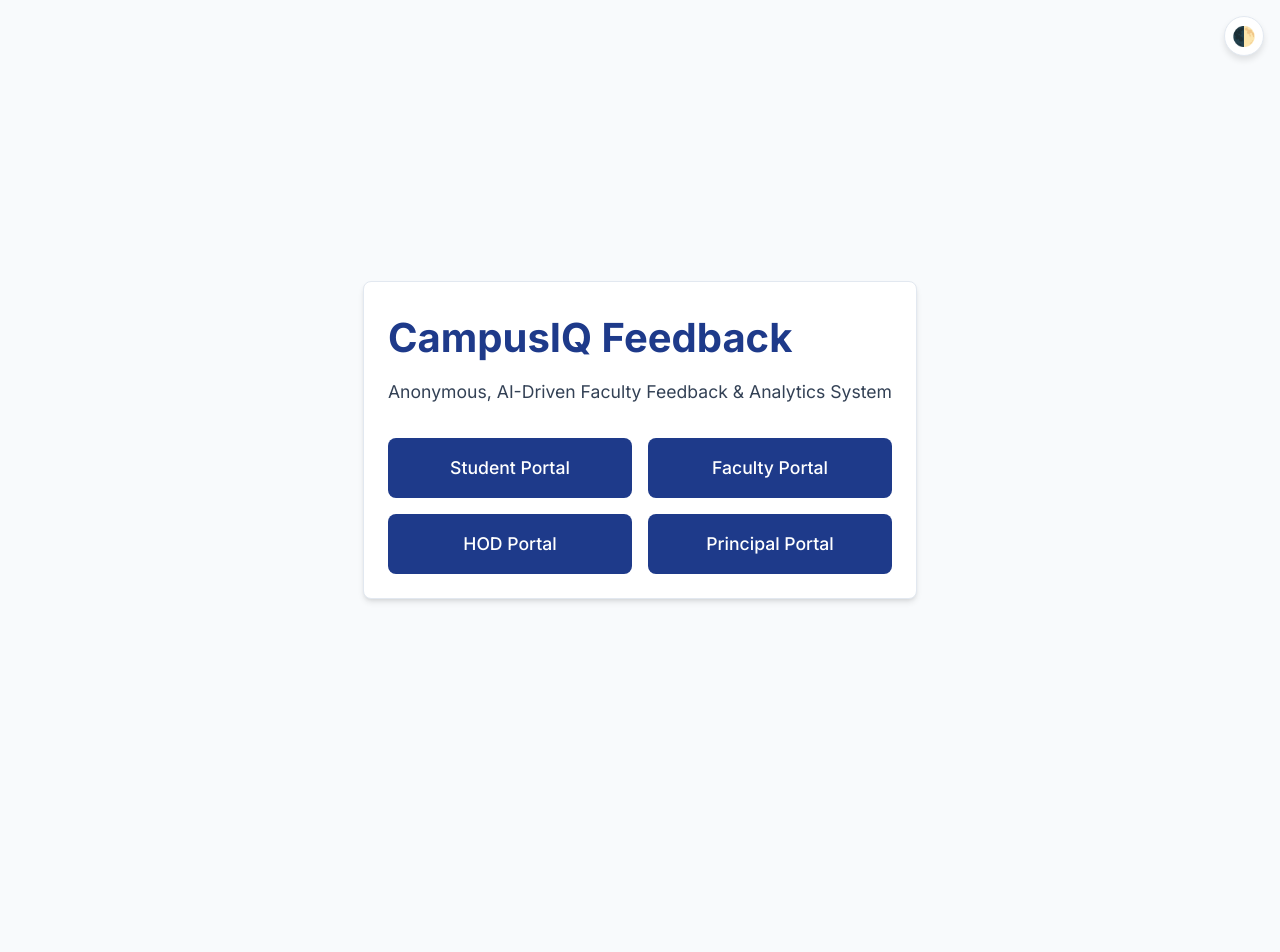
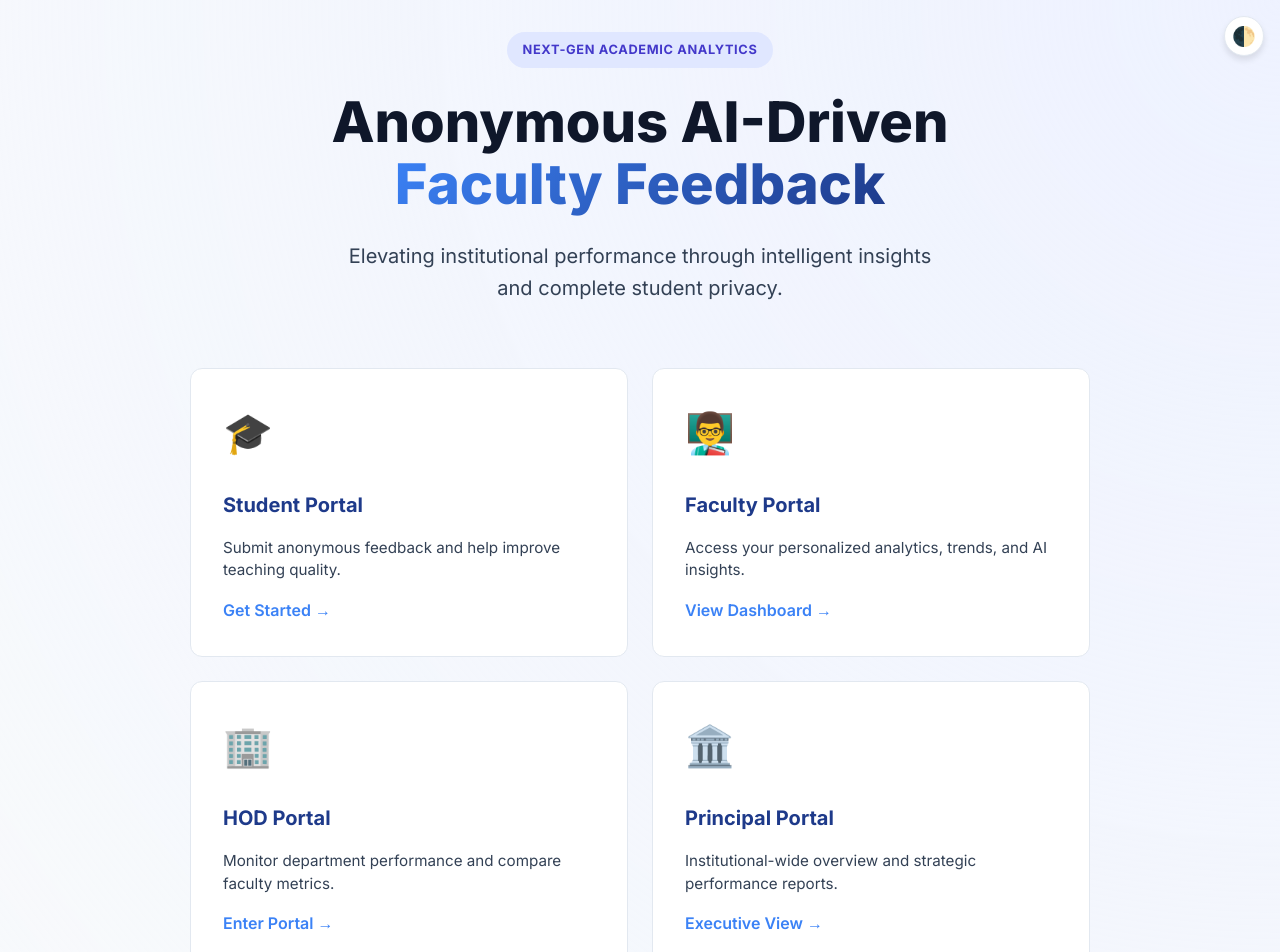
Before and after one commit to karatekarshivani-art/student---faculty-feedback, a Next.js app: page / in a window 1280 px wide. Shown: the top 952 px of the page. Before the commit the page ends 800 px from the top, so only its background shows below. Built offline with nearby package versions, Linux system fonts and the light colour scheme.

Commit message:
Enhanced landing page with premium design and animations

```diff
--- a/src/app/page.module.css
+++ b/src/app/page.module.css
@@ -3,37 +3,126 @@
   padding: 2rem;
   display: flex;
   flex-direction: column;
+  align-items: center;
   justify-content: center;
+  background: radial-gradient(circle at top right, #EEF2FF, transparent),
+              radial-gradient(circle at bottom left, #F8FAFC, transparent);
+}
+
+:global(.dark-mode) .container {
+  background: radial-gradient(circle at top right, #1E1B4B, transparent),
+              radial-gradient(circle at bottom left, #0F172A, transparent);
+}
+
+.hero {
+  text-align: center;
+  margin-bottom: 4rem;
+  max-width: 800px;
+  animation: fadeInDown 0.8s ease-out;
+}
+
+.badge {
+  display: inline-block;
+  padding: 0.5rem 1rem;
+  background: #E0E7FF;
+  color: #4338CA;
+  border-radius: 20px;
+  font-size: 0.8rem;
+  font-weight: 700;
+  text-transform: uppercase;
+  letter-spacing: 0.05em;
+  margin-bottom: 1.5rem;
 }
 
 .title {
-  color: var(--primary-blue);
+  font-size: 3.5rem;
+  font-weight: 800;
+  color: var(--foreground);
+  line-height: 1.1;
+  margin-bottom: 1.5rem;
+}
+
+.gradientText {
+  background: linear-gradient(135deg, #3B82F6, #1E3A8A);
+  -webkit-background-clip: text;
+  -webkit-text-fill-color: transparent;
+}
+
+.subtitle {
+  font-size: 1.25rem;
+  color: var(--primary-gray);
+  max-width: 600px;
+  margin: 0 auto;
+}
+
+.roleGrid {
+  display: grid;
+  grid-template-columns: repeat(2, 1fr);
+  gap: 1.5rem;
+  width: 100%;
+  max-width: 900px;
+  animation: fadeInUp 0.8s ease-out 0.2s both;
+}
+
+.card {
+  background: var(--card-bg);
+  border: 1px solid var(--card-border);
+  padding: 2rem;
+  border-radius: 12px;
+  transition: all 0.3s cubic-bezier(0.4, 0, 0.2, 1);
+  display: flex;
+  flex-direction: column;
+  gap: 1rem;
+  text-decoration: none;
+  color: inherit;
+}
+
+.card:hover {
+  transform: translateY(-8px);
+  border-color: var(--secondary-blue);
+  box-shadow: 0 20px 25px -5px rgba(0, 0, 0, 0.1), 0 10px 10px -5px rgba(0, 0, 0, 0.04);
+}
+
+.cardIcon {
   font-size: 2.5rem;
   margin-bottom: 0.5rem;
 }
 
-.subtitle {
-  color: var(--primary-gray);
-  font-size: 1.1rem;
-  margin-bottom: 2rem;
+.card h3 {
+  color: var(--primary-blue);
+  font-size: 1.25rem;
 }
 
-.roleGrid {
-  display: grid;
-  grid-template-columns: 1fr 1fr;
-  gap: 1rem;
+.card p {
+  color: var(--primary-gray);
+  font-size: 0.95rem;
+  line-height: 1.5;
 }
 
-.roleBtn {
-  text-decoration: none;
-  display: block;
-  text-align: center;
-  font-size: 1.1rem;
-  padding: 1rem;
+.linkText {
+  font-weight: 600;
+  color: var(--secondary-blue);
+  margin-top: auto;
 }
 
-@media (max-width: 600px) {
-  .roleGrid {
-    grid-template-columns: 1fr;
-  }
+.footer {
+  margin-top: 4rem;
+  font-size: 0.9rem;
+  color: var(--primary-gray);
+  opacity: 0.7;
 }
+
+@keyframes fadeInDown {
+  from { opacity: 0; transform: translateY(-20px); }
+  to { opacity: 1; transform: translateY(0); }
+}
+
+@keyframes fadeInUp {
+  from { opacity: 0; transform: translateY(20px); }
+  to { opacity: 1; transform: translateY(0); }
+}
+
+@media (max-width: 768px) {
+  .title { font-size: 2.5rem; }
+  .roleGrid { grid-template-columns: 1fr; }
+}
--- a/src/app/page.tsx
+++ b/src/app/page.tsx
@@ -4,27 +4,44 @@ import styles from './page.module.css';
 export default function Home() {
   return (
     <div className={styles.container}>
-      <div className="card text-center" style={{ maxWidth: '600px', margin: '0 auto', marginTop: '10vh' }}>
-        <h1 className={styles.title}>CampusIQ Feedback</h1>
+      <div className={styles.hero}>
+        <div className={styles.badge}>Next-Gen Academic Analytics</div>
+        <h1 className={styles.title}>Anonymous AI-Driven <span className={styles.gradientText}>Faculty Feedback</span></h1>
         <p className={styles.subtitle}>
-          Anonymous, AI-Driven Faculty Feedback & Analytics System
+          Elevating institutional performance through intelligent insights and complete student privacy.
         </p>
+      </div>
 
-        <div className={styles.roleGrid}>
-          <Link href="/login?role=STUDENT" className={`btn-primary ${styles.roleBtn}`}>
-            Student Portal
-          </Link>
-          <Link href="/login?role=FACULTY" className={`btn-primary ${styles.roleBtn}`}>
-            Faculty Portal
-          </Link>
-          <Link href="/login?role=HOD" className={`btn-primary ${styles.roleBtn}`}>
-            HOD Portal
-          </Link>
-          <Link href="/login?role=PRINCIPAL" className={`btn-primary ${styles.roleBtn}`}>
-            Principal Portal
-          </Link>
-        </div>
+      <div className={styles.roleGrid}>
+        <Link href="/login?role=STUDENT" className={styles.card}>
+          <div className={styles.cardIcon}>🎓</div>
+          <h3>Student Portal</h3>
+          <p>Submit anonymous feedback and help improve teaching quality.</p>
+          <span className={styles.linkText}>Get Started →</span>
+        </Link>
+        <Link href="/login?role=FACULTY" className={styles.card}>
+          <div className={styles.cardIcon}>👨‍🏫</div>
+          <h3>Faculty Portal</h3>
+          <p>Access your personalized analytics, trends, and AI insights.</p>
+          <span className={styles.linkText}>View Dashboard →</span>
+        </Link>
+        <Link href="/login?role=HOD" className={styles.card}>
+          <div className={styles.cardIcon}>🏢</div>
+          <h3>HOD Portal</h3>
+          <p>Monitor department performance and compare faculty metrics.</p>
+          <span className={styles.linkText}>Enter Portal →</span>
+        </Link>
+        <Link href="/login?role=PRINCIPAL" className={styles.card}>
+          <div className={styles.cardIcon}>🏛️</div>
+          <h3>Principal Portal</h3>
+          <p>Institutional-wide overview and strategic performance reports.</p>
+          <span className={styles.linkText}>Executive View →</span>
+        </Link>
       </div>
+
+      <footer className={styles.footer}>
+        Built with ❤️ for CampusIQ Excellence
+      </footer>
     </div>
   );
 }
```
